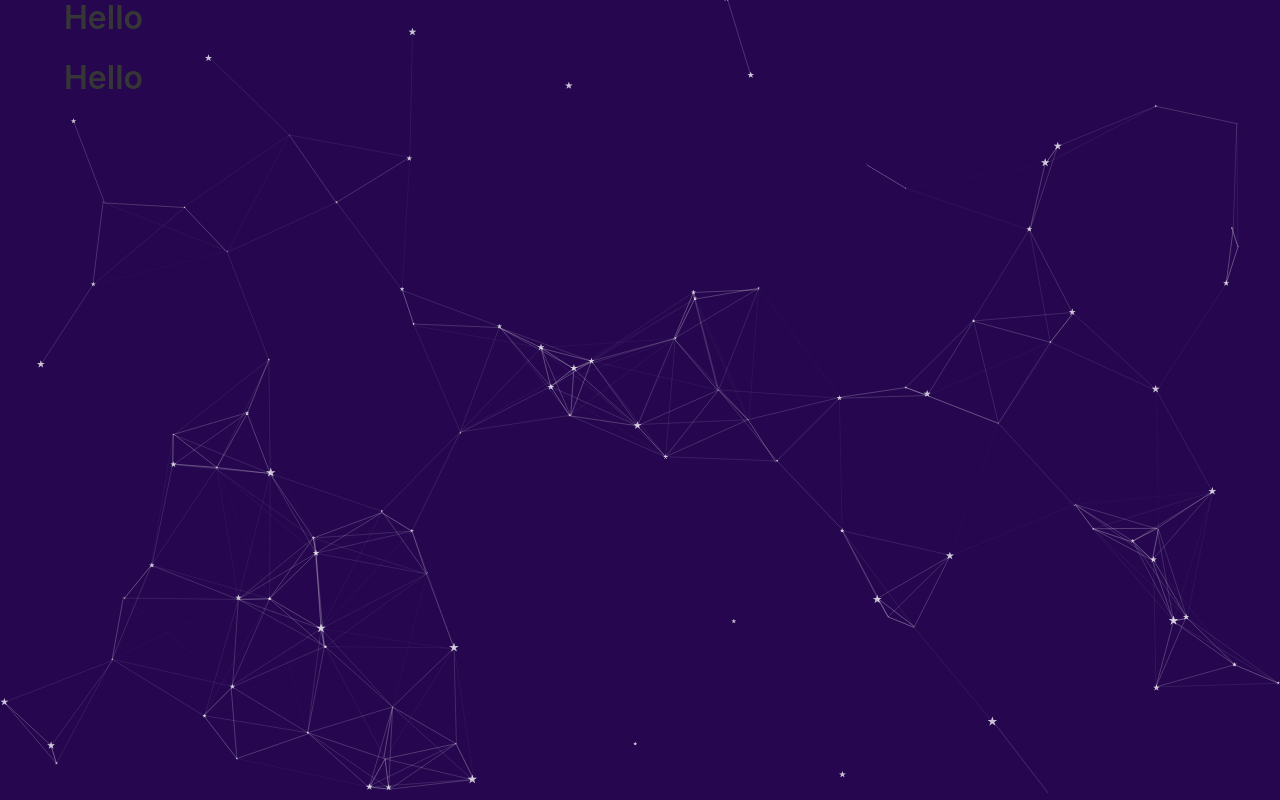
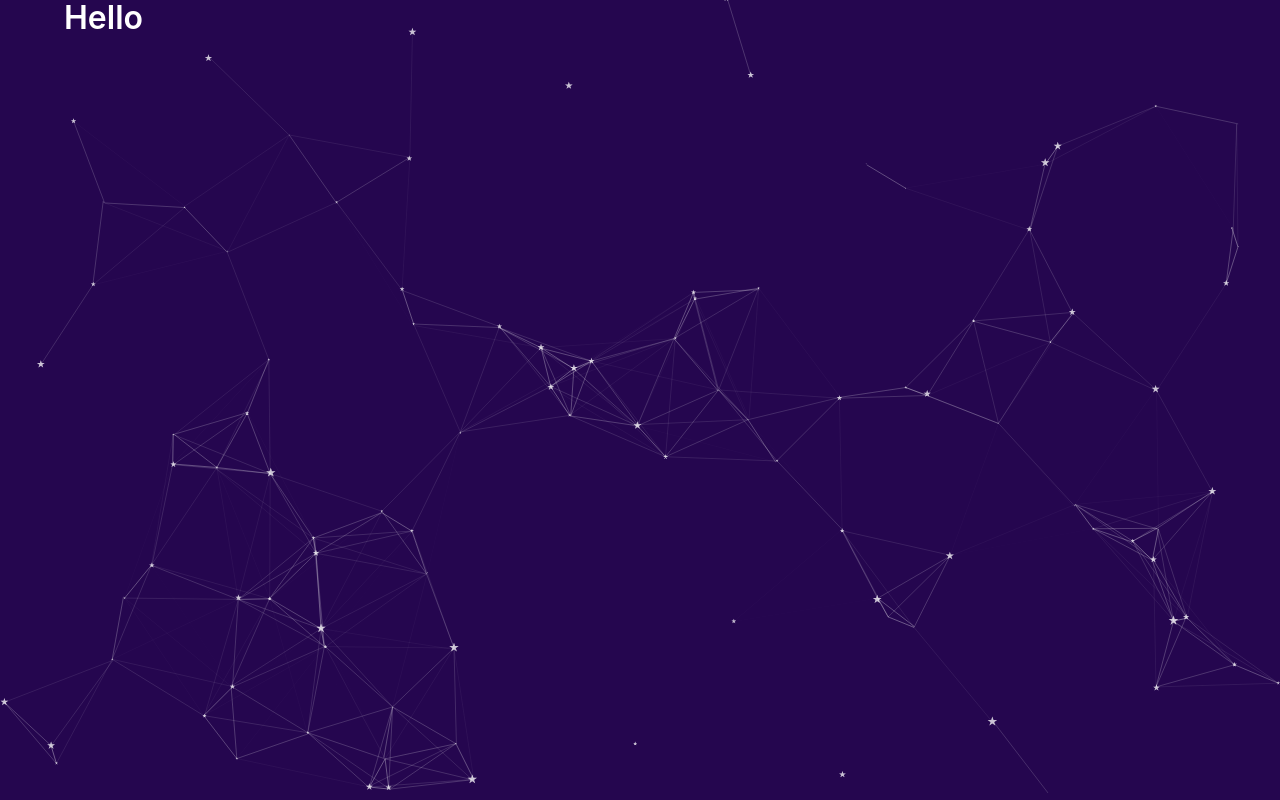
Before and after one commit to CaffeinatedBit/kilobytekeith, a website: page index.html in a window 1280 px wide. Drawn offline with nearby package versions, Linux system fonts and the light colour scheme.

Commit message:
text color

```diff
--- a/index.html
+++ b/index.html
@@ -18,8 +18,8 @@
 <div id="particles-js">
 
   <div class="container">
-    <h1 class="title">Hello</h1>
-    <h1 class="title">Hello</h1>
+    <h1 class="title has-text-white">Hello</h1>
+
 
   </div>
 
```
